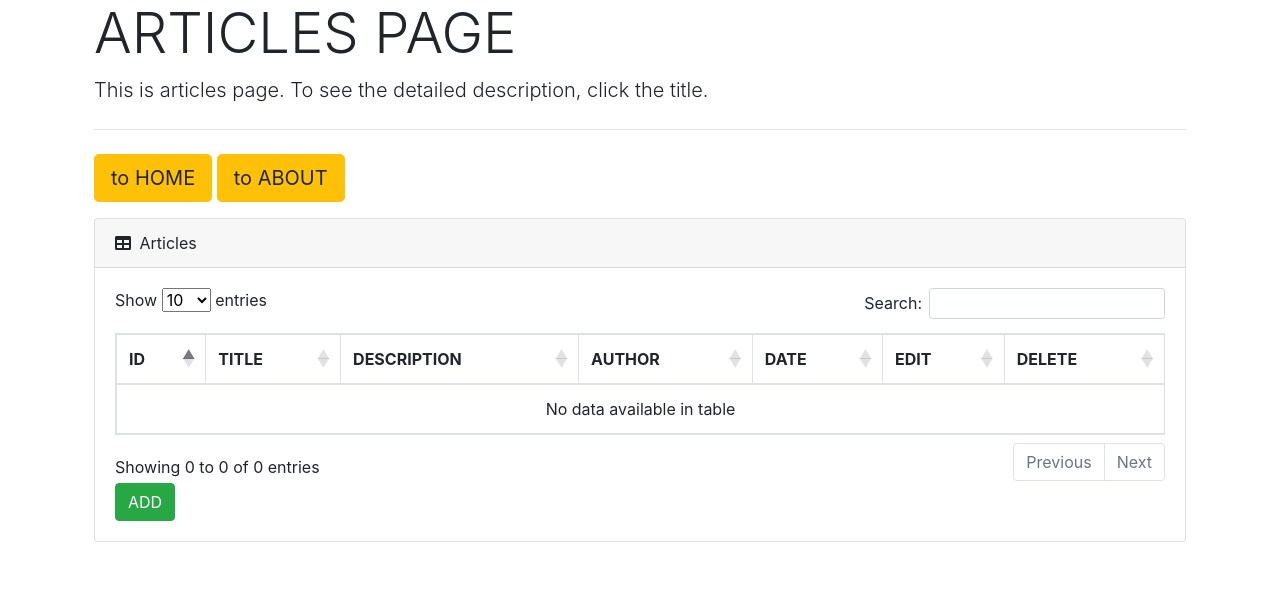
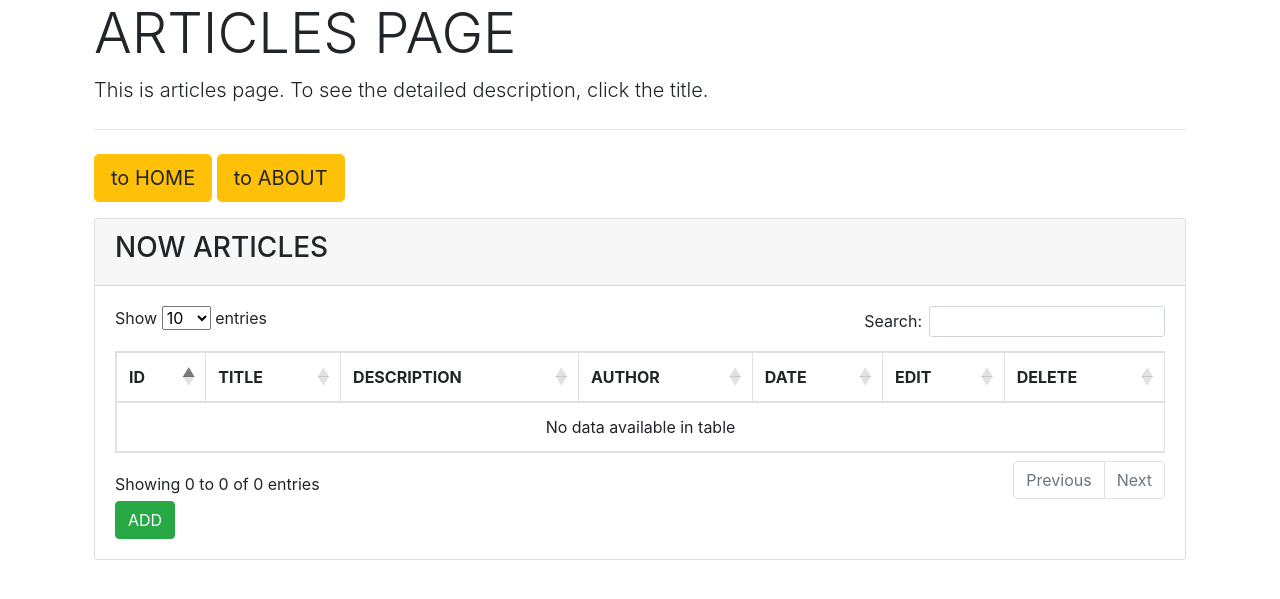
Before and after one commit to Banghyungjin/Flask_Test, a Flask app: page /articles in a window 1280 px wide. Shown: the part 56-655 px from the top of the page. Run offline with Flask 2, Linux system fonts and the light colour scheme; data that the repository does not hold is empty; some libraries are stand-ins or nearby versions.

Commit message:
2021-04-20_04

```diff
--- a/templates/articles.html
+++ b/templates/articles.html
@@ -9,8 +9,8 @@
 
 <div class="card mb-4">
     <div class="card-header">
-        <i class="fas fa-table mr-1"></i>
-        Articles
+        <h3>NOW ARTICLES</h3>
+
     </div>
     <div class="card-body">
         <div class="table-responsive">
@@ -40,10 +40,11 @@
                         </form></td>
                     </tr>
                 {% endfor %}
-                    </tbody>
-                </table>
-            </div>
-            <a class="btn btn-success btn-md" href="/add_articles" role="button">ADD</a>
+                </tbody>
+            </table>
+        </div>
+        <div><a class="btn btn-success btn-md" href="/add_articles" role="button">ADD</a></div>
+
 
         </div>
     </div>
```
